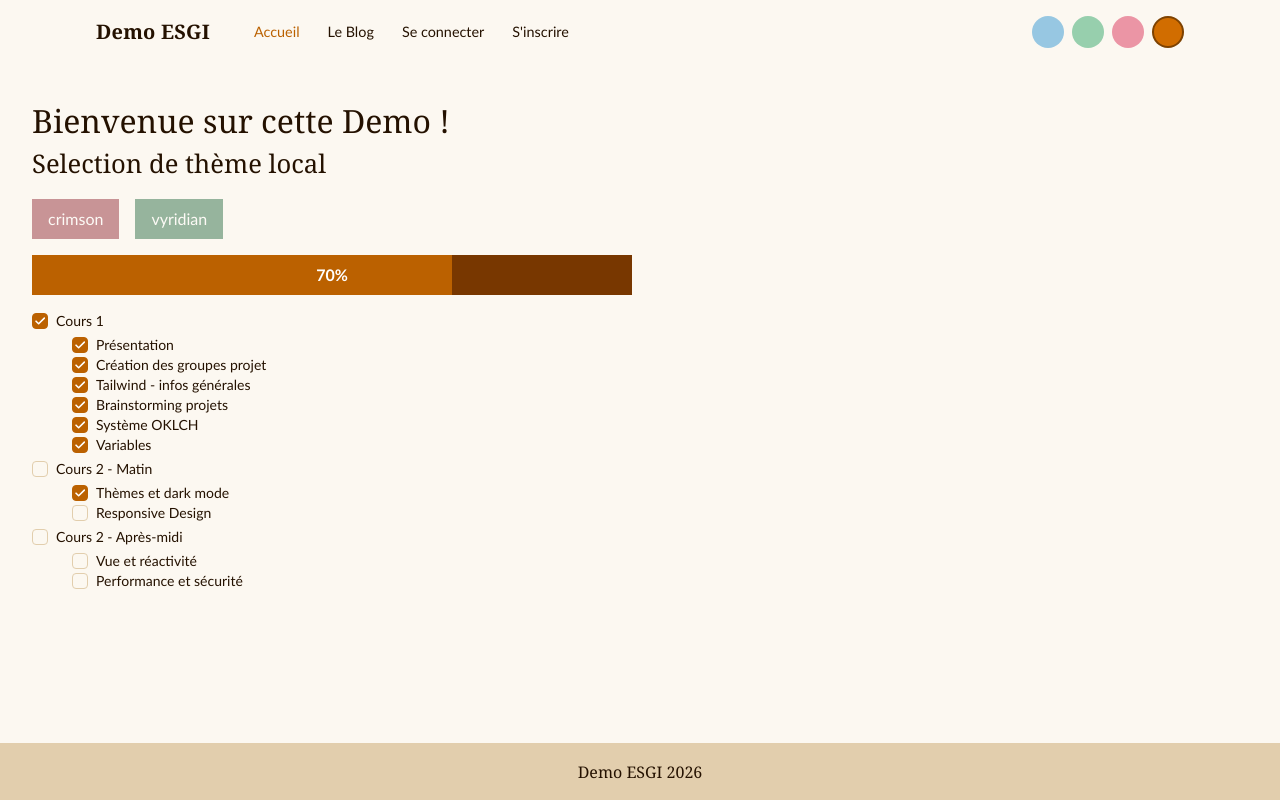
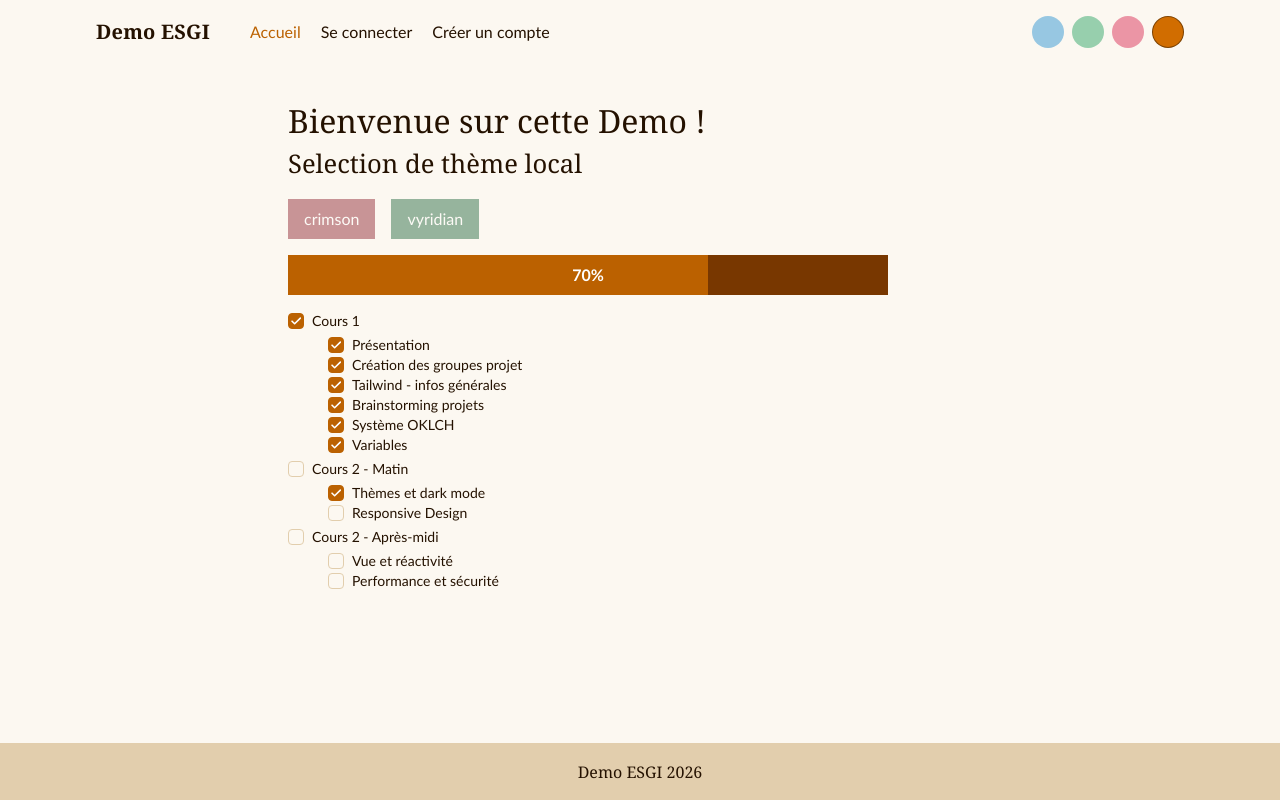
Before and after one commit to gregory511/vue-theme-example, a Vue app: page / in a window 1280 px wide. Built offline with nearby package versions, Linux system fonts and the light colour scheme.

Commit message:
Améliorations

```diff
--- a/src/App.vue
+++ b/src/App.vue
@@ -1,6 +1,10 @@
 <template>
     <AppHeader />
-    <main>
+    <main class="w-full lg:w-[calc(var(--main-width))]
+        lg:ml-[calc(50%-var(--main-width)/2)]
+        flex flex-col
+        items-start
+    ">
         <RouterView v-slot="{ Component }">
             <component :is="Component" />
         </RouterView>
--- a/src/components/layout/AppHeader.vue
+++ b/src/components/layout/AppHeader.vue
@@ -11,23 +11,16 @@
             </div>
 
             <nav class="nav" aria-label="Main navigation">
-                <RouterLink :to="{ name: 'home' }" key="home" class="nav-link">
-                    Accueil
-                </RouterLink>
 
-                <RouterLink :to="{name: 'blog' }" key="blog" class="nav-link">
-                    Le Blog
-                </RouterLink>
+                <template v-for="navLink in navLinks" :key="navLink.route">
+                    <RouterLink v-if="isAllowed(navLink)" :to="{ 'name': navLink.route }" class="mobile-link"
+                        @click="menuOpen = false">
+                        {{ navLink.label }}
+                    </RouterLink>
+                </template>
 
-                <RouterLink v-if="!userStore.loggedIn" :to="{name: 'login' }" key="login" class="nav-link">
-                    Se connecter
-                </RouterLink>
 
-                <RouterLink v-if="!userStore.loggedIn" :to="{name: 'register' }" key="register" class="nav-link">
-                    S'inscrire
-                </RouterLink>
-
-                <Button v-if="userStore.loggedIn" @click="userStore.logOut()">
+                <Button v-if="userStore.loggedIn" @click="userStore.logOut()" class="ml-4">
                     Se déconnecter
                 </Button>
             </nav>
@@ -40,21 +33,26 @@
                     <span />
                     <span />
                 </button>
+
             </div>
         </div>
 
         <Transition name="mobile-menu">
             <div v-if="menuOpen" class="mobile-menu">
-                <RouterLink v-for="link in navLinks" :key="link.to" :to="link.to" class="mobile-link"
-                    @click="menuOpen = false">
-                    {{ link.label }}
-                </RouterLink>
+
+
+                <template v-for="navLink in navLinks" :key="navLink.route">
+                    <RouterLink v-if="isAllowed(navLink)" :to="{ 'name': navLink.route }" class="mobile-link"
+                        @click="menuOpen = false">
+                        {{ navLink.label }}
+                    </RouterLink>
+                </template>
             </div>
         </Transition>
     </header>
 </template>
 
-<script setup>
+<script setup lang="ts">
 import { ref } from 'vue'
 import ThemeSwitcher from '@/components/ui/ThemeSwitcher.vue'
 import { useScrolled } from '@/composables/useScrolled'
@@ -66,11 +64,44 @@ const userStore = useUserStore();
 const { isScrolled } = useScrolled();
 const menuOpen = ref(false);
 
-const navLinks = [
-    { to: '/', label: 'Accueil' },
-    { to: '/blog', label: 'Blog' },
-    { to: '/login', label: 'Se connecter' },
-    { to: '/register', label: 'Créer un compte' },
+type NavLink = {
+    route: string;
+    label: string;
+    requireLogin: boolean;
+    requireLogout: boolean;
+}
+
+const isAllowed = (link: NavLink): boolean => {
+    return (!link.requireLogin && !link.requireLogout)
+        || (link.requireLogin && userStore.loggedIn)
+        || (link.requireLogout && !userStore.loggedIn);
+}
+
+const navLinks: NavLink[] = [
+    {
+        route: 'home',
+        label: 'Accueil',
+        requireLogin: false,
+        requireLogout: false
+    },
+    {
+        route: 'blog',
+        label: 'Blog',
+        requireLogin: true,
+        requireLogout: false
+    },
+    {
+        route: 'login',
+        label: 'Se connecter',
+        requireLogin: false,
+        requireLogout: true
+    },
+    {
+        route: 'register',
+        label: 'Créer un compte',
+        requireLogin: false,
+        requireLogout: true
+    },
 ];
 </script>
 
--- a/src/components/ui/ThemeSwitcher.vue
+++ b/src/components/ui/ThemeSwitcher.vue
@@ -1,21 +1,27 @@
 <template>
     <div class="hidden lg:flex items-center gap-2">
-        <button
-            v-for="t in themes" :key="t.value"
-            class="w-8 h-8 rounded-full cursor-pointer opacity-40 transition-opacity duration-300"
-            :class="{
-                'border-2 border-black/40 opacity-100 ': theme === t.value
-            }"
+        <div
+            v-for="t in themes" :key="t.value">
+
+            <input type="checkbox" :checked="theme === t.value" class="sr-only peer"/>
+            <div
+                class="w-8 h-8 rounded-full overflow-hidden cursor-pointer opacity-40 transition-opacity duration-300
+                peer-checked:opacity-100
+                peer-checked:border
+                peer-checked:border-black/40
+                "
             :style="{ 'background': t.color }"
             :title="t.label"
             :aria-pressed="theme === t.value"
             @click="theme = t.value"
-        />
+            </div>
+        </div>
     </div>
 </template>
 
 <script setup>
 import { useTheme } from '@/composables/useTheme'
+import Checkbox from './Checkbox.vue';
 
 const { theme } = useTheme();
 
--- /dev/null
+++ b/src/components/views/ArticleDetails.vue
@@ -0,0 +1,6 @@
+<template>
+/* todo */
+</template>
+<script lang="ts">
+
+</script>
--- a/src/components/views/Blog.vue
+++ b/src/components/views/Blog.vue
@@ -1,12 +1,19 @@
 <template>
 
-<div class="bg-neutral-200 grid grid-cols-3 gap-4 items-center">
-    <article v-for="article in articles">
-        <h1>{{ article.title }}</h1>
-        <p>{{ article.description }}</p>
-        <Button class="align-self-end">Lire l'article</Button>
-    </article>
-</div>
+    <div class="w-full flex justify-center">
+        <div class="grid grid-cols-1 lg:grid-cols-2
+    w-full lg:max-w-3/4
+    gap-4 items-start justify-stretch">
+            <article v-for="article in articles"
+                class="bg-neutral-100 flex flex-col
+                items-start
+                    min-h-full p-6 gap-y-4">
+                <h1 class="text-primary font-bold">{{ article.title }}</h1>
+                <p class="grow">{{ article.description }}</p>
+                <Button class="self-end justify-self-end">Lire l'article</Button>
+            </article>
+        </div>
+    </div>
 
 </template>
 <script setup lang="ts">
@@ -20,7 +27,7 @@ import { useUserStore } from '@/stores/userStore';
 const articles = ref<Article[]>([]);
 const userStore = useUserStore();
 
-onMounted(async() => {
+onMounted(async () => {
     try {
         const req = await axios.get<Article[]>(`${API_URL}/articles`, {
             headers: userStore.bearerHeader()
--- a/src/components/views/Login.vue
+++ b/src/components/views/Login.vue
@@ -1,5 +1,8 @@
 <template>
     <h1>Connexion</h1>
+
+    <p>Identifiants par défaut : admin/password</p>
+    <p>Pensez à démarrer le serveur Python</p>
 
     <form @submit.prevent="onFormSubmit" class="flex flex-col gap-3 items-start">
         <Input required type="text" v-model="credentials.username" placeholder="Utilisateur"/>
@@ -17,8 +20,8 @@ import Input from '../ui/Input.vue';
 import Button from '../ui/Button.vue';
 
 const credentials = ref<UserCredentials>({
-    username: "",
-    password: "",
+    username: "admin",
+    password: "password",
 });
 
 const userStore = useUserStore();
--- a/src/style/app.css
+++ b/src/style/app.css
@@ -63,6 +63,8 @@
     /* Tons neutres partagés */
     --color-white: oklch(100% 0 0);
     --color-black: oklch(5% 0 0);
+
+    --main-width: 60%;
 }
 
 @theme {
```
Also changed, not shown: 2 other files (tests, documents, lock files or other folders).
